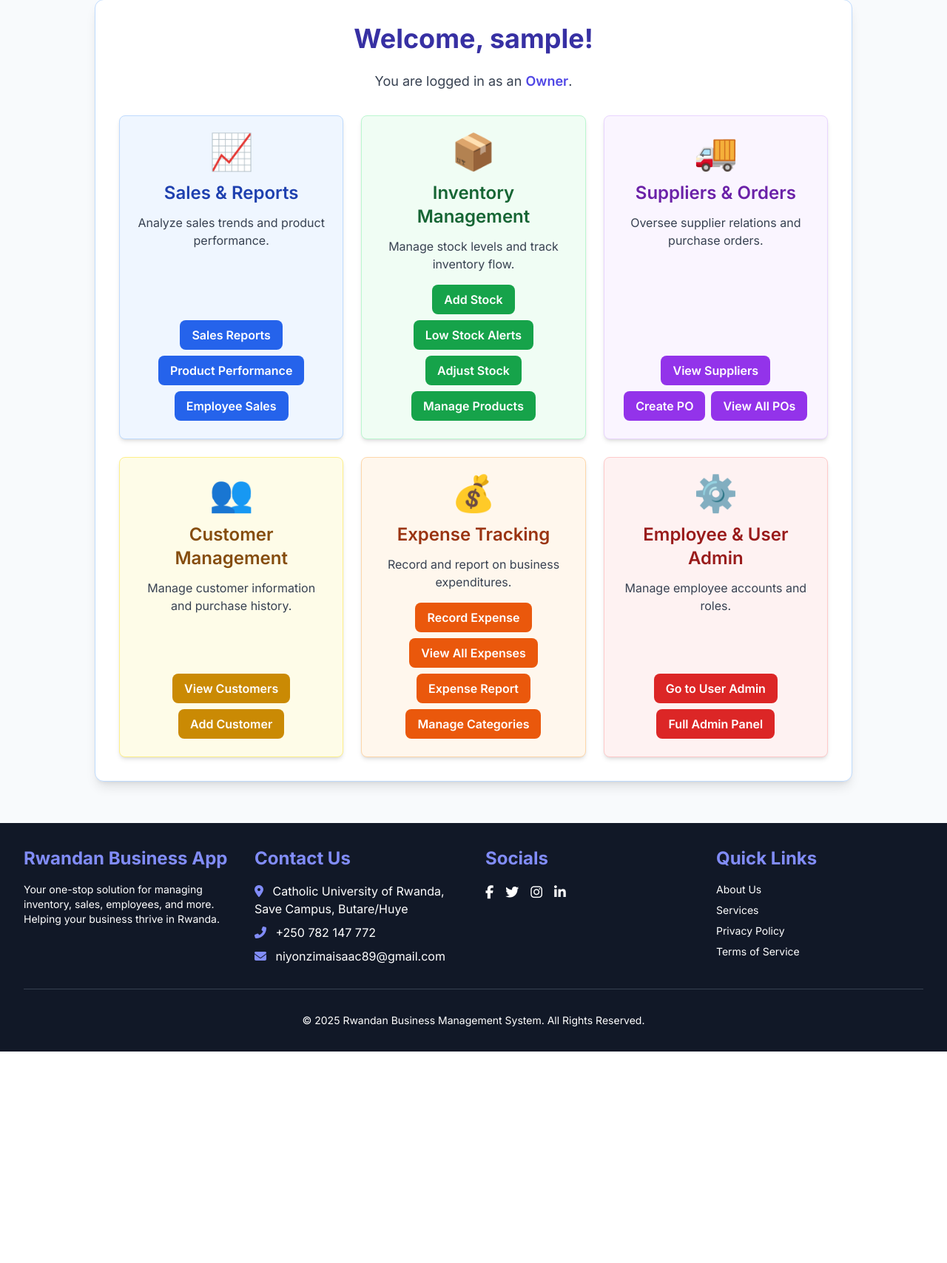
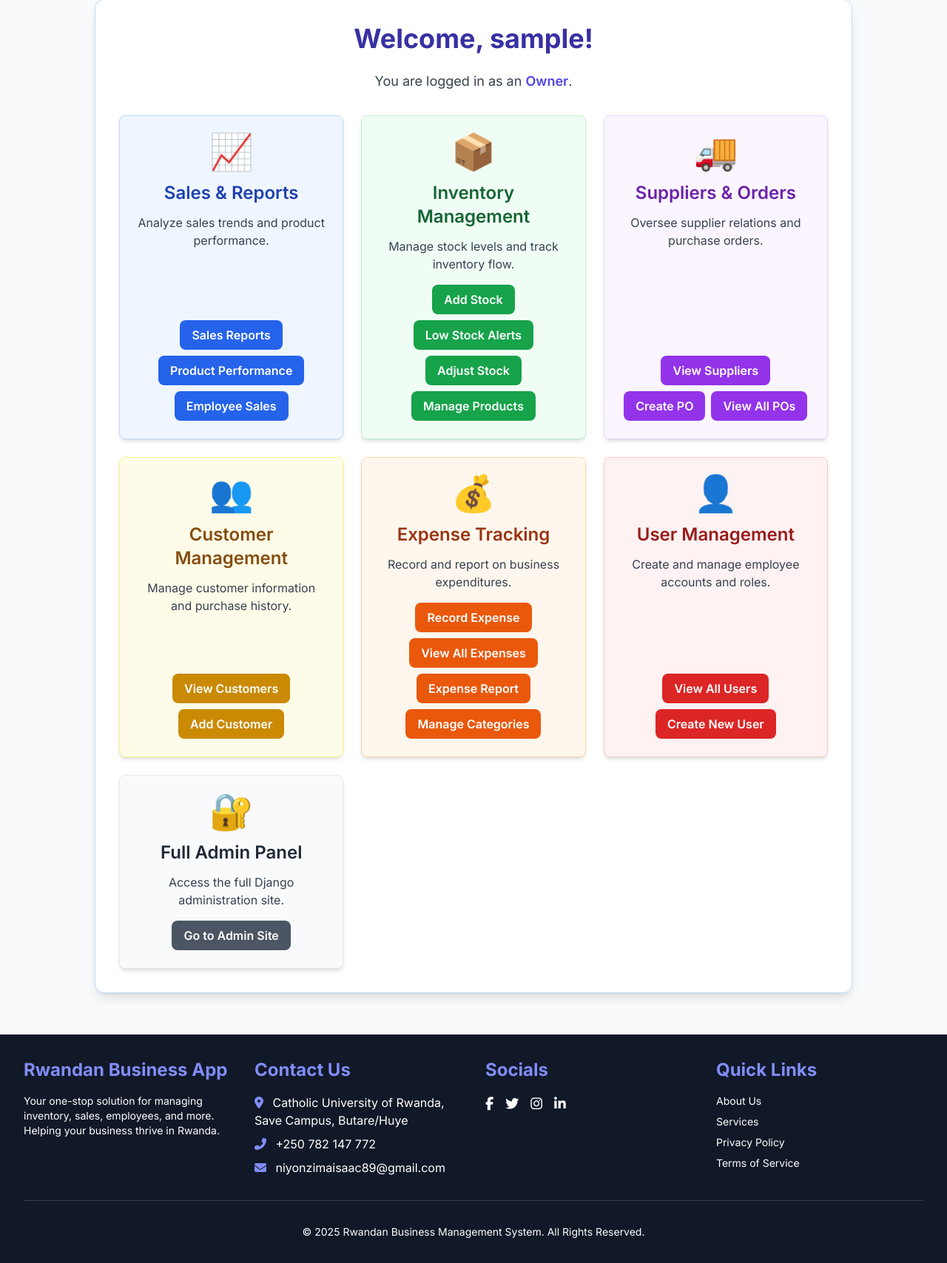
Before and after one commit to Niyonzima123/my_business_app, a Django app: page /accounts/dashboard/ in a window 1280 px wide; the page is wider, and only the part inside the window is pictured. Shown: the part 177-1885 px from the top of that part at 74% size. Before the commit the page ends 1599 px from the top of that part, so only its background shows below. Run offline with Django 5.2, Linux system fonts and the light colour scheme; a user stored in the database is signed in; tables that the repository leaves empty hold one stand-in row (values such as "Sample post"); some libraries are stand-ins or nearby versions.

Commit message:
Added new features1

```diff
--- a/accounts/templates/accounts/owner_dashboard.html
+++ b/accounts/templates/accounts/owner_dashboard.html
@@ -1,4 +1,3 @@
-<!-- my_business_app/accounts/templates/accounts/owner_dashboard.html -->
 {% extends 'base.html' %}
 {% load static %}
 
@@ -8,7 +7,6 @@
     <p class="text-lg text-gray-700 mb-8">You are logged in as an <span class="font-semibold text-indigo-600">{{ user_role }}</span>.</p>
 
     <div class="grid grid-cols-1 md:grid-cols-2 lg:grid-cols-3 gap-6">
-        <!-- Sales & Reporting Card -->
         <div class="bg-blue-50 p-6 rounded-lg shadow-md flex flex-col items-center justify-center transform hover:scale-105 transition-transform duration-200 ease-in-out border border-blue-200">
             <span class="text-5xl mb-4" role="img" aria-label="Chart Icon">📈</span>
             <h3 class="text-2xl font-semibold text-blue-800 mb-3">Sales & Reports</h3>
@@ -20,7 +18,6 @@
             </div>
         </div>
 
-        <!-- Inventory & Stock Management Card -->
         <div class="bg-green-50 p-6 rounded-lg shadow-md flex flex-col items-center justify-center transform hover:scale-105 transition-transform duration-200 ease-in-out border border-green-200">
             <span class="text-5xl mb-4" role="img" aria-label="Box Icon">📦</span>
             <h3 class="text-2xl font-semibold text-green-800 mb-3">Inventory Management</h3>
@@ -33,7 +30,6 @@
             </div>
         </div>
 
-        <!-- Supplier & Purchase Orders Card -->
         <div class="bg-purple-50 p-6 rounded-lg shadow-md flex flex-col items-center justify-center transform hover:scale-105 transition-transform duration-200 ease-in-out border border-purple-200">
             <span class="text-5xl mb-4" role="img" aria-label="Truck Icon">🚚</span>
             <h3 class="text-2xl font-semibold text-purple-800 mb-3">Suppliers & Orders</h3>
@@ -45,7 +41,6 @@
             </div>
         </div>
 
-        <!-- Customer Management Card -->
         <div class="bg-yellow-50 p-6 rounded-lg shadow-md flex flex-col items-center justify-center transform hover:scale-105 transition-transform duration-200 ease-in-out border border-yellow-200">
             <span class="text-5xl mb-4" role="img" aria-label="Users Icon">👥</span>
             <h3 class="text-2xl font-semibold text-yellow-800 mb-3">Customer Management</h3>
@@ -56,7 +51,6 @@
             </div>
         </div>
 
-        <!-- Expense Tracking Card -->
         <div class="bg-orange-50 p-6 rounded-lg shadow-md flex flex-col items-center justify-center transform hover:scale-105 transition-transform duration-200 ease-in-out border border-orange-200">
             <span class="text-5xl mb-4" role="img" aria-label="Money Bag Icon">💰</span>
             <h3 class="text-2xl font-semibold text-orange-800 mb-3">Expense Tracking</h3>
@@ -69,14 +63,22 @@
             </div>
         </div>
 
-        <!-- Employee & User Management Card -->
         <div class="bg-red-50 p-6 rounded-lg shadow-md flex flex-col items-center justify-center transform hover:scale-105 transition-transform duration-200 ease-in-out border border-red-200">
-            <span class="text-5xl mb-4" role="img" aria-label="User Gear Icon">⚙️</span>
-            <h3 class="text-2xl font-semibold text-red-800 mb-3">Employee & User Admin</h3>
-            <p class="text-gray-700 mb-4">Manage employee accounts and roles.</p>
+            <span class="text-5xl mb-4" role="img" aria-label="User Management Icon">👤</span>
+            <h3 class="text-2xl font-semibold text-red-800 mb-3">User Management</h3>
+            <p class="text-gray-700 mb-4">Create and manage employee accounts and roles.</p>
             <div class="flex flex-wrap justify-center gap-2 mt-auto">
-                <a href="{% url 'admin:auth_user_changelist' %}" class="inline-block bg-red-600 text-white py-2 px-4 rounded-lg font-semibold hover:bg-red-700 transition-colors">Go to User Admin</a>
-                <a href="{% url 'admin:index' %}" class="inline-block bg-red-600 text-white py-2 px-4 rounded-lg font-semibold hover:bg-red-700 transition-colors">Full Admin Panel</a>
+                <a href="{% url 'accounts:user_list' %}" class="inline-block bg-red-600 text-white py-2 px-4 rounded-lg font-semibold hover:bg-red-700 transition-colors">View All Users</a>
+                <a href="{% url 'accounts:create_user' %}" class="inline-block bg-red-600 text-white py-2 px-4 rounded-lg font-semibold hover:bg-red-700 transition-colors">Create New User</a>
+            </div>
+        </div>
+
+        <div class="bg-gray-50 p-6 rounded-lg shadow-md flex flex-col items-center justify-center transform hover:scale-105 transition-transform duration-200 ease-in-out border border-gray-200">
+            <span class="text-5xl mb-4" role="img" aria-label="Admin Panel Icon">🔐</span>
+            <h3 class="text-2xl font-semibold text-gray-800 mb-3">Full Admin Panel</h3>
+            <p class="text-gray-700 mb-4">Access the full Django administration site.</p>
+            <div class="flex flex-wrap justify-center gap-2 mt-auto">
+                <a href="{% url 'admin:index' %}" class="inline-block bg-gray-600 text-white py-2 px-4 rounded-lg font-semibold hover:bg-gray-700 transition-colors">Go to Admin Site</a>
             </div>
         </div>
     </div>
--- a/accounts/urls.py
+++ b/accounts/urls.py
@@ -12,6 +12,10 @@ urlpatterns = [
     path('stock-dashboard/', views.stock_manager_dashboard, name='stock_manager_dashboard'),
     path('sales-report/', inventory_views.sales_report_view, name='sales_report'),
 
+    # --- NEW USER MANAGEMENT URLs ---
+    path('users/', views.user_list, name='user_list'),
+    path('users/create/', views.create_user, name='create_user'),
+
     # --- NEW EXPENSE TRACKING URLs ---
     path('expenses/categories/create/', views.create_expense_category, name='create_expense_category'),
     path('expenses/categories/', views.expense_category_list, name='expense_category_list'),
--- a/accounts/views.py
+++ b/accounts/views.py
@@ -1,11 +1,12 @@
 # accounts/views.py
 from django.contrib.auth.views import LoginView, LogoutView
 from django.urls import reverse_lazy
-from django.shortcuts import render, redirect
+from django.shortcuts import render, redirect, get_object_or_404
 from django.contrib import messages
 from django.db.models import Sum # For aggregation in reports
 from django.db.models.functions import TruncMonth, TruncDate # For date-based aggregation
 from datetime import datetime, timedelta, date # For date calculations
+from django.db import transaction # To ensure both user and profile are saved together
 
 # Import the helper functions from inventory.views (ensure they are defined there)
 from inventory.views import is_owner, is_cashier, is_stock_manager
@@ -13,8 +14,13 @@ from django.contrib.auth.decorators import login_required, user_passes_test
 
 # Import Expense models and forms
 from .models import ExpenseCategory, Expense
-from .forms import ExpenseCategoryForm, ExpenseForm
+from .forms import ExpenseCategoryForm, ExpenseForm, EmployeeProfileForm # Added EmployeeProfileForm
 from inventory.models import Product # Needed for AddStockForm queryset if it's in accounts.forms
+
+# Added for user management
+from django.contrib.auth.forms import UserCreationForm
+from django.contrib.auth import get_user_model
+User = get_user_model()
 
 
 class CustomLoginView(LoginView):
@@ -60,7 +66,59 @@ def stock_manager_dashboard(request):
     return render(request, 'accounts/stock_manager_dashboard.html', context)
 
 
-# --- NEW EXPENSE TRACKING VIEWS ---
+# --- NEW USER MANAGEMENT VIEWS ---
+
+@login_required
+@user_passes_test(is_owner, login_url='/accounts/login/')
+def create_user(request):
+    """
+    Allows an owner to create a new user and assign a role.
+    """
+    if request.method == 'POST':
+        user_form = UserCreationForm(request.POST)
+        profile_form = EmployeeProfileForm(request.POST)
+
+        if user_form.is_valid() and profile_form.is_valid():
+            try:
+                with transaction.atomic():
+                    user = user_form.save()
+                    profile = profile_form.save(commit=False)
+                    profile.user = user
+                    profile.save()
+                    messages.success(request, f'User {user.username} created successfully!')
+                    return redirect('accounts:user_list')
+            except Exception as e:
+                messages.error(request, f'An error occurred: {e}')
+        else:
+            messages.error(request, 'Please correct the errors below.')
+    else:
+        user_form = UserCreationForm()
+        profile_form = EmployeeProfileForm()
+
+    context = {
+        'page_title': 'Create New User',
+        'user_form': user_form,
+        'profile_form': profile_form,
+    }
+    return render(request, 'accounts/create_user.html', context)
+
+
+@login_required
+@user_passes_test(is_owner, login_url='/accounts/login/')
+def user_list(request):
+    """
+    Displays a list of all users.
+    """
+    users = User.objects.all().select_related('employeeprofile')
+    context = {
+        'page_title': 'User Management',
+        'users': users,
+    }
+    return render(request, 'accounts/user_list.html', context)
+
+# --- EXPENSE TRACKING VIEWS ---
+# (The rest of the expense tracking views remain unchanged)
+# The provided code for these views is correct and can be used as is.
 
 @login_required
 @user_passes_test(is_owner, login_url='/accounts/login/')
```
Also changed, not shown: accounts/forms.py (+21 -0 lines), accounts/templates/accounts/create_user.html (added, +49 -0 lines), accounts/templates/accounts/user_list.html (added, +56 -0 lines).
